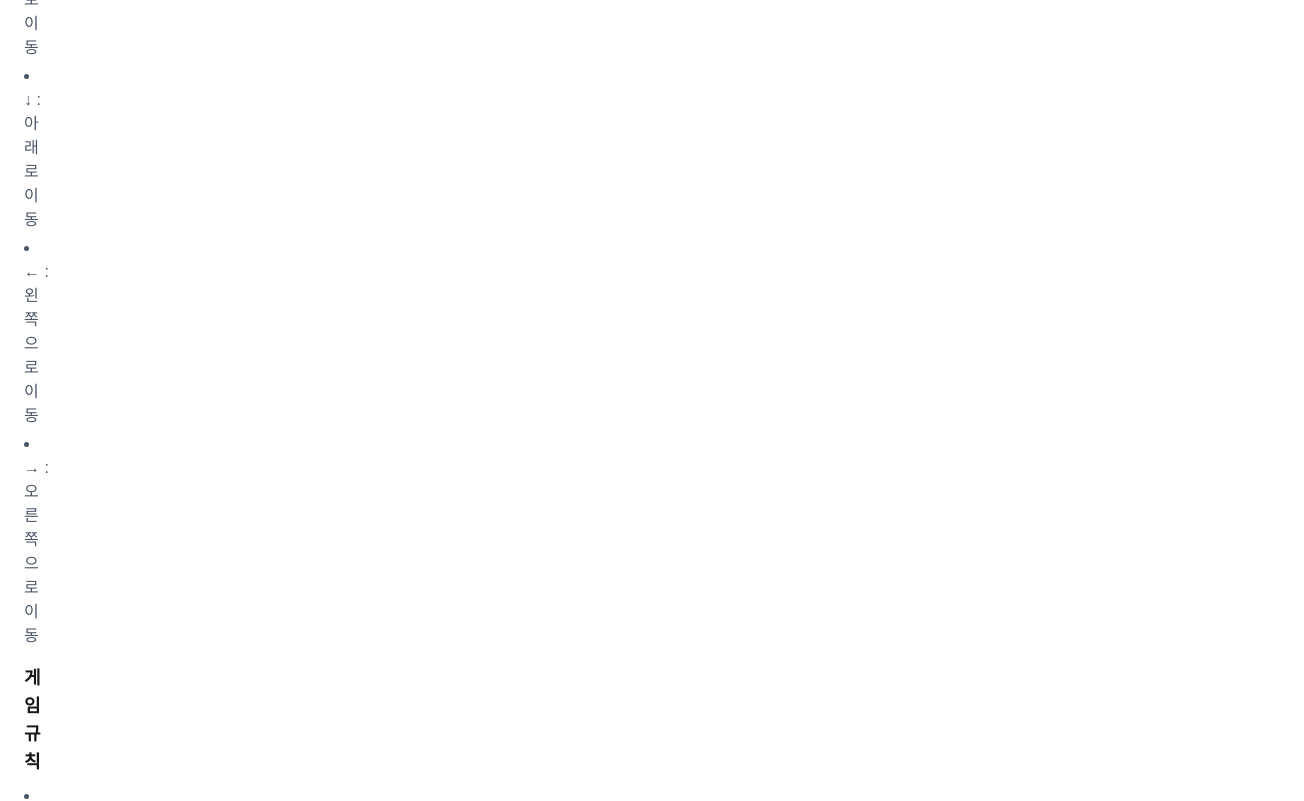
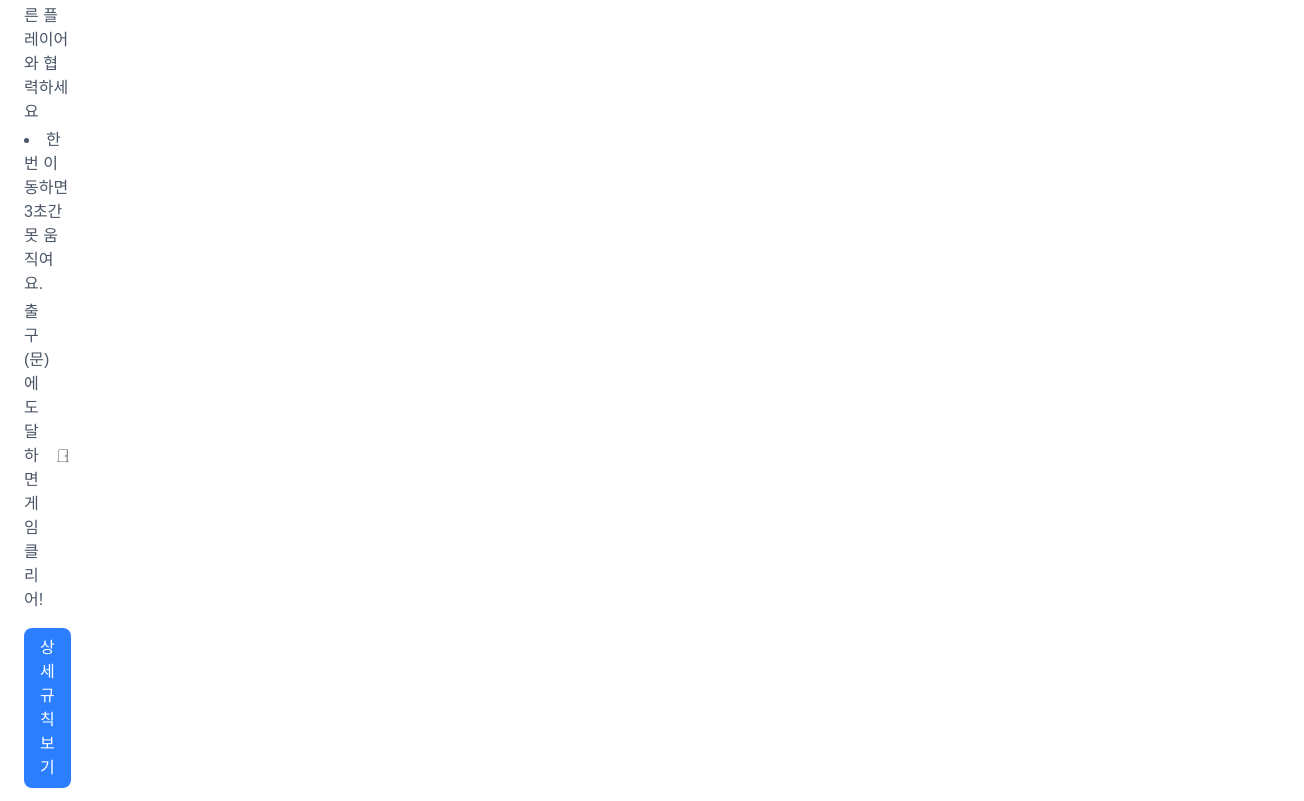
Before and after one commit to DangerousLittleBear/Online_Nunchi, a Next.js app: page /escape in a window 1280 px wide. Shown: the part 1060-1861 px from the top of the page, 1304 px wide, since content can reach past the window. Built offline with nearby package versions, Linux system fonts and the light colour scheme; no server answers.

Commit message:
게임 설명 사이드바를 컴포넌트로 빼둠

```diff
--- a/src/app/escape/page.tsx
+++ b/src/app/escape/page.tsx
@@ -3,6 +3,7 @@
 import { useState, useEffect } from 'react';
 import GameBoard from '@/components/escape/GameBoard';
 import DirectionControls from '@/components/escape/DirectionControls';
+import GameInstructions from '@/components/escape/GameInstructions';
 
 export default function EscapeGame() {
   const [characterPosition, setCharacterPosition] = useState({ x: 0, y: 0 });
@@ -86,35 +87,7 @@ export default function EscapeGame() {
 
   return (
     <div className="min-h-screen bg-white flex">
-      {/* 사이드바 */}
-      <div className="w-80 bg-gray-50 p-6 border-r border-gray-200 h-screen">
-        <h2 className="text-2xl font-bold mb-4">게임 설명</h2>
-        <div className="space-y-4">
-          <div>
-            <h3 className="text-lg font-semibold mb-2">게임 목표</h3>
-            <p className="text-gray-600">방을 탈출하세요! 출구를 찾아 탈출하는 것이 목표입니다.</p>
-          </div>
-
-          <div>
-            <h3 className="text-lg font-semibold mb-2">조작 방법</h3>
-            <ul className="list-disc list-inside text-gray-600 space-y-1">
-              <li>↑ : 위로 이동</li>
-              <li>↓ : 아래로 이동</li>
-              <li>← : 왼쪽으로 이동</li>
-              <li>→ : 오른쪽으로 이동</li>
-            </ul>
-          </div>
-
-          <div>
-            <h3 className="text-lg font-semibold mb-2">게임 규칙</h3>
-            <ul className="list-disc list-inside text-gray-600 space-y-1">
-              <li>장애물을 피해서 이동하세요</li>
-              <li>다른 플레이어와 협력하세요</li>
-              <li>출구(문)에 도달하면 게임 클리어!</li>
-            </ul>
-          </div>
-        </div>
-      </div>
+      <GameInstructions />
 
       {/* 메인 게임 영역 */}
       <div className="flex-1 flex flex-col items-center justify-center p-4">
--- /dev/null
+++ b/src/components/escape/GameInstructions.tsx
@@ -0,0 +1,107 @@
+import Image from 'next/image';
+import { useState } from 'react';
+
+export default function GameInstructions() {
+  const [isModalOpen, setIsModalOpen] = useState(false);
+
+  return (
+    <>
+      <div className="w-80 bg-gray-50 p-6 border-r border-gray-200 h-screen">
+        <h2 className="text-2xl font-bold mb-4">게임 설명</h2>
+        <div className="space-y-4">
+          <div>
+            <h3 className="text-lg font-semibold mb-2">게임 목표</h3>
+            <p className="text-gray-600">방을 탈출하세요! 출구를 찾아 탈출하는 것이 목표입니다.</p>
+          </div>
+
+          <div>
+            <h3 className="text-lg font-semibold mb-2">조작 방법</h3>
+            <ul className="list-disc list-inside text-gray-600 space-y-1">
+              <li>↑ : 위로 이동</li>
+              <li>↓ : 아래로 이동</li>
+              <li>← : 왼쪽으로 이동</li>
+              <li>→ : 오른쪽으로 이동</li>
+            </ul>
+          </div>
+
+          <div>
+            <h3 className="text-lg font-semibold mb-2">게임 규칙</h3>
+            <ul className="list-disc list-inside text-gray-600 space-y-1">
+              <li>장애물을 피해서 이동하세요</li>
+              <li>다른 플레이어와 협력하세요</li>
+              <li>한번 이동하면 3초간 못 움직여요.</li>
+              <li className="flex items-center">
+                출구(문)에 도달하면 게임 클리어!
+                <Image
+                  src="/images/door_closed.png"
+                  alt="Door"
+                  width={16}
+                  height={16}
+                  className="ml-1 inline-block"
+                />
+              </li>
+            </ul>
+          </div>
+
+          <div>
+            <button
+              onClick={() => setIsModalOpen(true)}
+              className="w-full py-2 px-4 bg-blue-500 text-white rounded-lg hover:bg-blue-600 transition-colors"
+            >
+              상세 규칙 보기
+            </button>
+          </div>
+        </div>
+      </div>
+
+      {/* 상세 규칙 모달 */}
+      {isModalOpen && (
+        <div className="fixed inset-0 bg-black bg-opacity-50 backdrop-blur-sm flex items-center justify-center z-50">
+          <div className="bg-white rounded-lg p-6 max-w-2xl w-full mx-4 max-h-[80vh] overflow-y-auto">
+            <div className="flex justify-between items-center mb-4">
+              <h2 className="text-2xl font-bold">상세 게임 규칙</h2>
+              <button
+                onClick={() => setIsModalOpen(false)}
+                className="text-gray-500 hover:text-gray-700"
+              >
+                <svg className="w-6 h-6" fill="none" stroke="currentColor" viewBox="0 0 24 24">
+                  <path strokeLinecap="round" strokeLinejoin="round" strokeWidth="2" d="M6 18L18 6M6 6l12 12" />
+                </svg>
+              </button>
+            </div>
+
+            <div className="space-y-4">
+            <section>
+                <h3 className="text-xl font-semibold mb-2">1. 이동 규칙</h3>
+                <ul className="list-disc list-inside text-gray-600">
+                  <li>한 번 이동 후 3초간 대기 시간이 있습니다.</li>
+                  <li>장애물이 있는 칸으로는 이동할 수 없습니다.</li>
+                  <li>맵 경계 밖으로는 이동할 수 없습니다.</li>
+                </ul>
+              </section>
+
+              <section>
+                <h3 className="text-xl font-semibold mb-2">2. 팁</h3>
+                <ul className="list-disc list-inside text-gray-600">
+                  <li>최대 플레이어는 5명입니다.</li>
+                  <li className="font-bold">쿨타임은 각자에게 따로 적용됩니다..!</li>
+                  <p className="text-xs">*쿨타임은 3초이지만 최대 플레이어가 5명이니 어쩌면 멈추지 않고 움직일 수 있을지도 모르겠습니다...*</p>
+                </ul>
+              </section>
+
+            </div>
+
+            <div className="mt-6 flex justify-end">
+              <button
+                onClick={() => setIsModalOpen(false)}
+                className="px-4 py-2 bg-blue-500 text-white rounded hover:bg-blue-600 transition-colors"
+              >
+                닫기
+              </button>
+            </div>
+          </div>
+        </div>
+      )}
+    </>
+  );
+}
```
